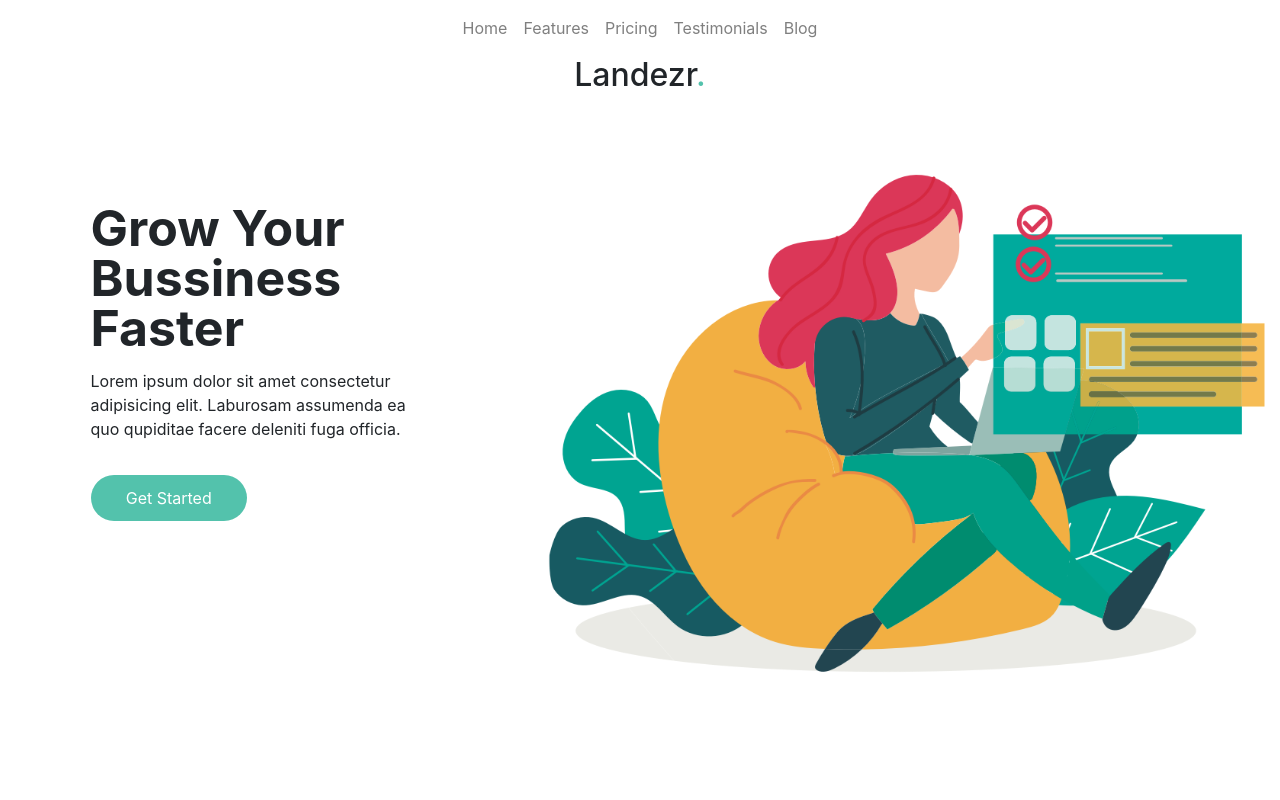
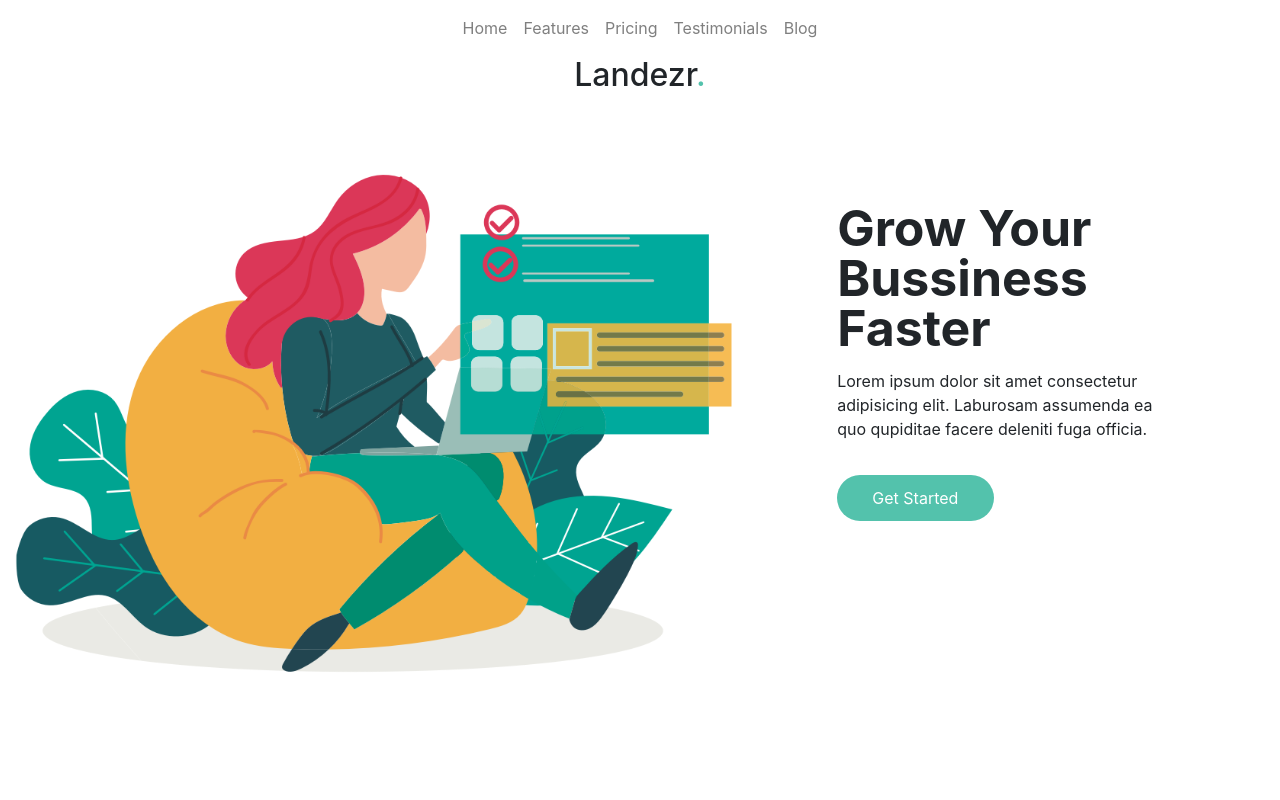
Before and after one commit to jcrr1985/landingDemo, a plain HTML site: page index.html in a window 1280 px wide. Shown: the top 800 px of the page. Drawn offline with nearby package versions, Linux system fonts and the light colour scheme.

Commit message:
setion one push pull

```diff
--- a/index.html
+++ b/index.html
@@ -44,7 +44,11 @@
             </div>
         </div>
         <div class="row">
-            <div class="col-sm-5 sectionOneText borde">
+            <div class="col-sm-7 col-sm-push-7 overflow-hidden sectionOneImg
+                    borde">
+                <img src="./images/landing_1.png" alt="woman using laptop">
+            </div>
+            <div class="col-sm-5 col-sm-pull-5 sectionOneText borde">
                 <div class="capsula1left">
                     <p class="header1">Grow Your <br> Bussiness <br> Faster</p>
                     <p class="header2">Lorem ipsum dolor sit amet consectetur <br> adipisicing elit. Laburosam assumenda ea <br> quo qupiditae facere deleniti fuga officia. </p>
@@ -52,9 +56,7 @@
                 </div>
 
             </div>
-            <div class="col-sm-7 overflow-hidden sectionOneImg borde">
-                <img src="./images/landing_1.png" alt="woman using laptop">
-            </div>
+
         </div>
     </section>
 
```
Also changed, not shown: fed-test-template-mobile.png (added), 1 other file.
